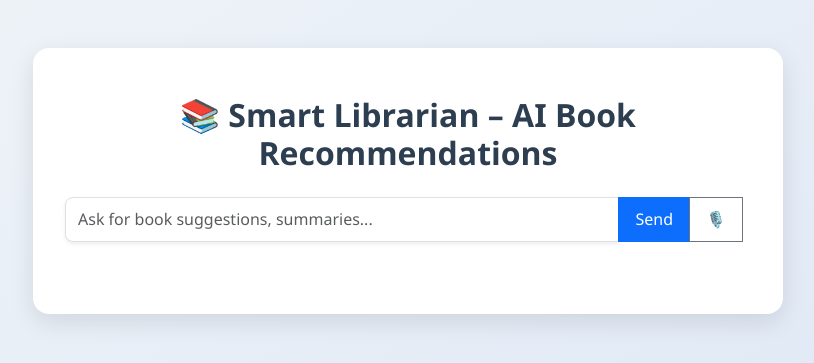
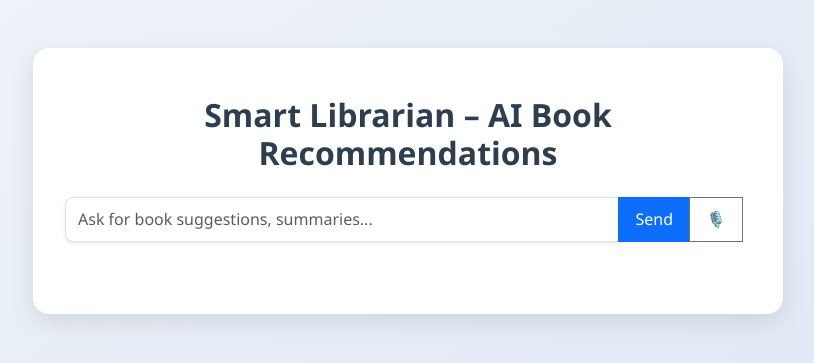
Before and after one commit to Rareshs/DavaX_OpenAI, a Flask app: page / in a window 1280 px wide. Shown: the top 363 px of the page, without its empty margins (232-1046 px from the left). Run offline with Flask 3, Linux system fonts and the light colour scheme.

Commit message:
Fixed ui bug

```diff
--- a/templates/index.html
+++ b/templates/index.html
@@ -64,7 +64,7 @@
 
 <div class="container py-5 d-flex justify-content-center">
     <div class="app-container w-100">
-        <h2 class="app-title text-center mb-4">📚 Smart Librarian – AI Book Recommendations</h2>
+        <h2 class="app-title text-center mb-4">Smart Librarian – AI Book Recommendations</h2>
 
         <form method="POST" class="mb-4">
             <div class="input-group">
@@ -77,7 +77,7 @@
         {% if result %}
             <div class="card mb-4 shadow-sm border-0">
                 <div class="card-body">
-                    <h5 class="card-title">📖 AI Answer</h5>
+                    <h5 class="card-title">AI Answer</h5>
                     <p class="card-text" id="ai-result">{{ result|safe }}</p>
 
                     <div class="d-flex flex-wrap gap-2 mt-3">
```
